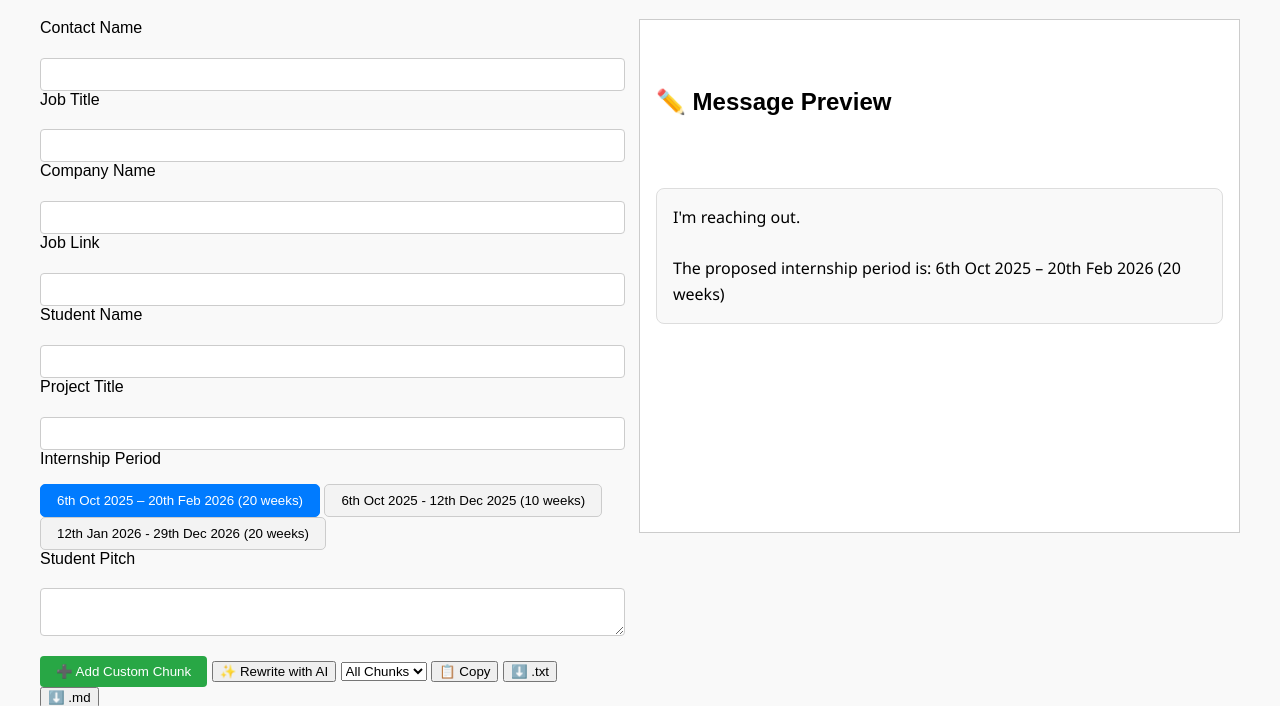
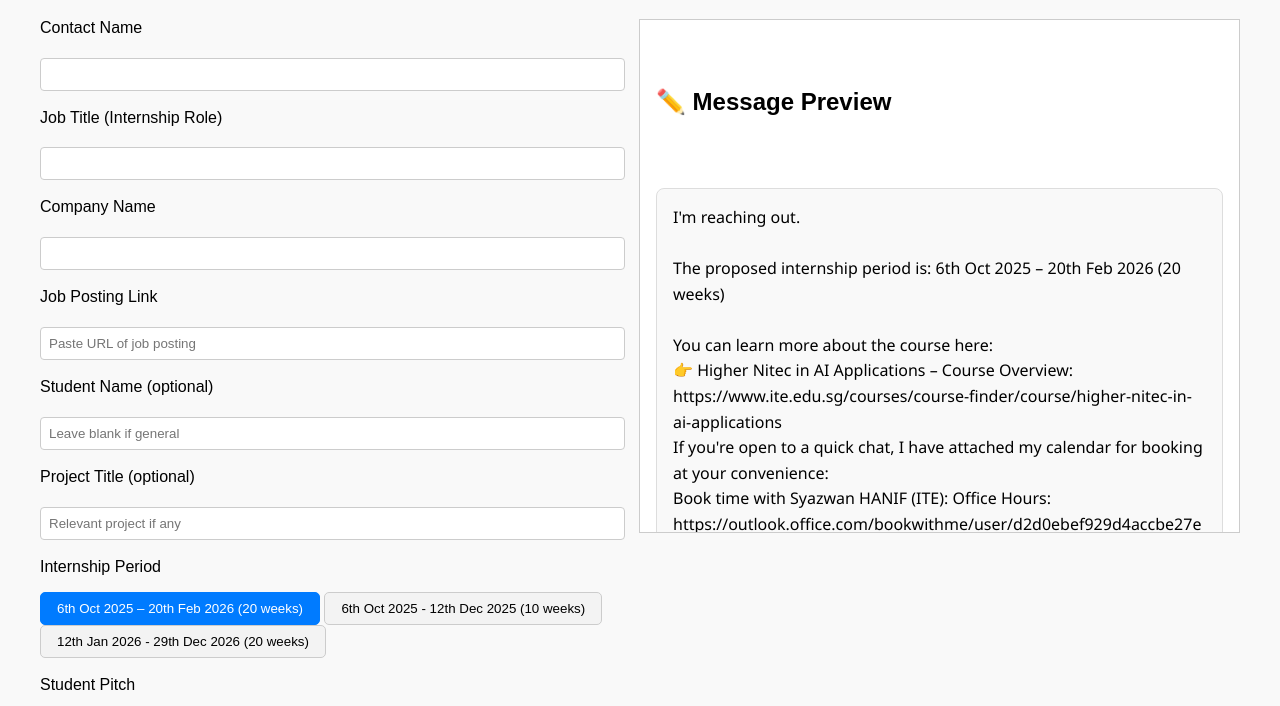
Before and after one commit to nawzaysfinah/message-composer, a website: page public/index.html in a window 1280 px wide. Both pictures are taken after a click on the button "6th Oct 2025 – 20th Feb 2026 (20 weeks)". Shown: the part 94-800 px from the top of the page. Drawn offline with nearby package versions, Linux system fonts and the light colour scheme; no server answers.

Commit message:
updated text

```diff
--- a/public/index.html
+++ b/public/index.html
@@ -17,31 +17,49 @@
               <label for="contact_name">Contact Name</label>
               <input type="text" id="contact_name" />
             </div>
+            <br />
 
             <div class="field-group">
-              <label for="job_title">Job Title</label>
+              <label for="job_title">Job Title (Internship Role)</label>
               <input type="text" id="job_title" />
             </div>
+            <br />
 
             <div class="field-group">
               <label for="company_name">Company Name</label>
               <input type="text" id="company_name" />
             </div>
+            <br />
 
             <div class="field-group">
-              <label for="job_link">Job Link</label>
-              <input type="text" id="job_link" />
+              <label for="job_link">Job Posting Link</label>
+              <input
+                type="text"
+                id="job_link"
+                placeholder="Paste URL of job posting"
+              />
             </div>
+            <br />
 
             <div class="field-group">
-              <label for="student_name">Student Name</label>
-              <input type="text" id="student_name" />
+              <label for="student_name">Student Name (optional)</label>
+              <input
+                type="text"
+                id="student_name"
+                placeholder="Leave blank if general"
+              />
             </div>
+            <br />
 
             <div class="field-group">
-              <label for="project_title">Project Title</label>
-              <input type="text" id="project_title" />
+              <label for="project_title">Project Title (optional)</label>
+              <input
+                type="text"
+                id="project_title"
+                placeholder="Relevant project if any"
+              />
             </div>
+            <br />
 
             <div class="field-group">
               <label>Internship Period</label>
@@ -69,10 +87,14 @@
                 </button>
               </div>
             </div>
+            <br />
 
             <div class="field-group">
               <label for="student_pitch">Student Pitch</label>
-              <textarea id="student_pitch"></textarea>
+              <textarea
+                id="student_pitch"
+                placeholder="Write a brief pitch or introduction for the student(s)"
+              ></textarea>
             </div>
           </form>
 
@@ -89,6 +111,7 @@
             <button id="downloadMd">⬇️ .md</button>
           </div>
         </div>
+
         <div class="preview-box" style="flex: 1">
           <h2>✏️ Message Preview</h2>
           <pre
--- a/public/script.js
+++ b/public/script.js
@@ -67,7 +67,7 @@ function updatePreview() {
   const formData = {};
   inputs.forEach((id) => {
     if (id === "internship_period") {
-      formData[id] = selectedInternshipPeriod;
+      formData[id] = selectedInternshipPeriods.join(", ");
     } else {
       formData[id] = document.getElementById(id).value.trim();
     }
@@ -85,11 +85,11 @@ function updatePreview() {
     sentence += ` to explore potential internship opportunities`;
 
     if (formData.company_name && formData.job_title) {
-      sentence += ` at ${formData.company_name}, where you're currently the ${formData.job_title}`;
+      sentence += ` at ${formData.company_name}, for the ${formData.job_title} role`;
     } else if (formData.company_name) {
       sentence += ` at ${formData.company_name}`;
     } else if (formData.job_title) {
-      sentence += ` with your role as ${formData.job_title}`;
+      sentence += ` for the ${formData.job_title} role`;
     }
   }
 
@@ -102,14 +102,13 @@ function updatePreview() {
     formData.project_title ||
     formData.student_pitch
   ) {
-    pitch += `I have a student, ${
-      formData.student_name || "one of our top students"
-    }`;
-
+    pitch += "I have a student";
+    if (formData.student_name) {
+      pitch += `, ${formData.student_name}`;
+    }
     if (formData.project_title) {
       pitch += `, who recently worked on a project titled "${formData.project_title}"`;
     }
-
     pitch += `. `;
 
     if (formData.student_pitch) {
@@ -125,7 +124,7 @@ function updatePreview() {
   // Job link sentence
   let link = "";
   if (formData.job_link) {
-    link = `You can refer to the role here: ${formData.job_link}\n\n`;
+    link = `Here is the job listing posted by your team: ${formData.job_link}\n\n`;
   }
 
   // Internship period
@@ -149,24 +148,26 @@ function updatePreview() {
       fullMessage += chunk.text + "\n\n";
     });
 
+  fullMessage += `You can learn more about the course here:\n👉 Higher Nitec in AI Applications – Course Overview: https://www.ite.edu.sg/courses/course-finder/course/higher-nitec-in-ai-applications\nIf you're open to a quick chat, I have attached my calendar for booking at your convenience:\nBook time with Syazwan HANIF (ITE): Office Hours: https://outlook.office.com/bookwithme/user/d2d0ebef929d4accbe27e1d5788b8df6@ite.edu.sg/meetingtype/tTLhlJ-CBkG1M97S3P-sRA2?anonymous&amp;ep=mlink\nLooking forward to hearing from you 🙂`;
+
   previewBox.textContent = fullMessage.trim();
 }
 
 document.getElementById("messageForm").addEventListener("input", updatePreview);
 
-let selectedInternshipPeriod = "";
+let selectedInternshipPeriods = [];
 
 document.querySelectorAll(".toggle-btn").forEach((button) => {
   button.addEventListener("click", () => {
+    const value = button.dataset.value;
     if (button.classList.contains("active")) {
       button.classList.remove("active");
-      selectedInternshipPeriod = "";
+      selectedInternshipPeriods = selectedInternshipPeriods.filter(
+        (v) => v !== value
+      );
     } else {
-      document
-        .querySelectorAll(".toggle-btn")
-        .forEach((btn) => btn.classList.remove("active"));
       button.classList.add("active");
-      selectedInternshipPeriod = button.dataset.value;
+      selectedInternshipPeriods.push(value);
     }
     updatePreview();
   });
```
